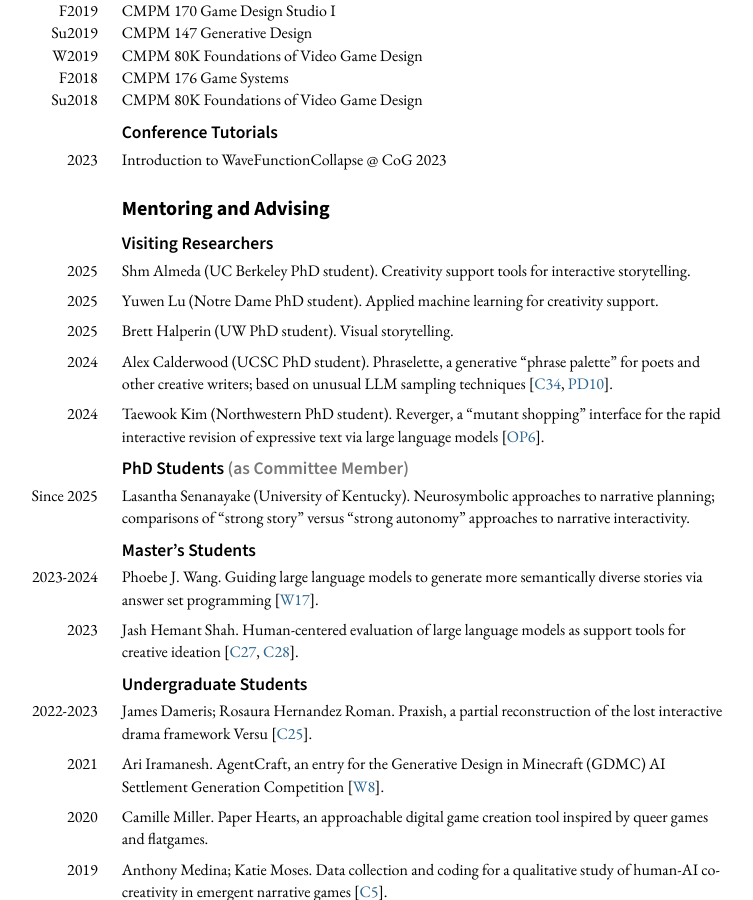
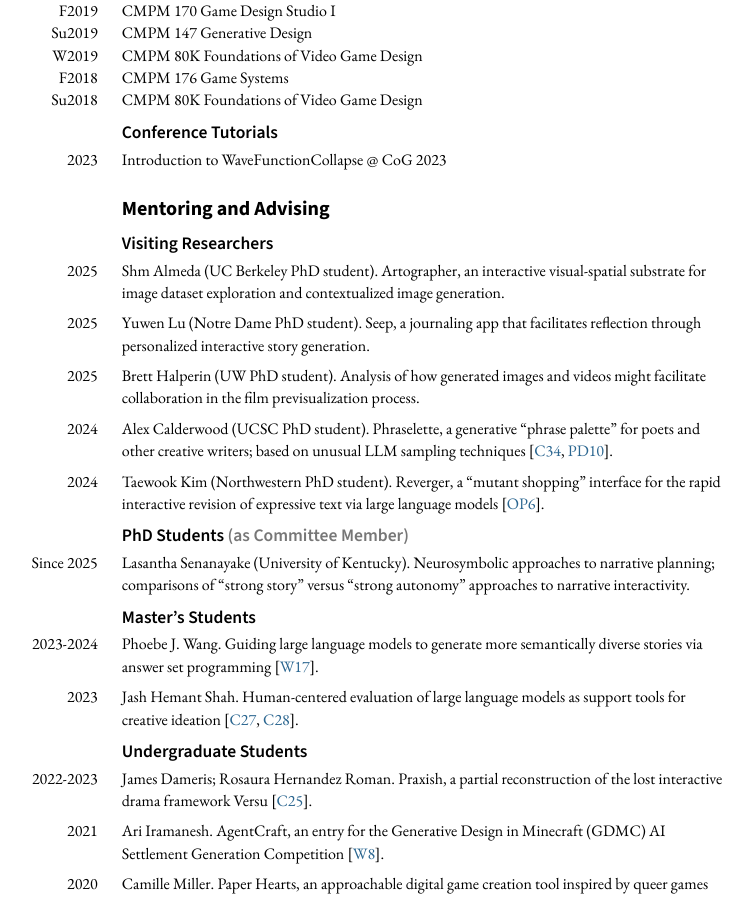
Before and after one commit to mkremins/mkremins.github.io, a Jekyll site: the page built from cv/index.html, in a window 1280 px wide and 900 px high, scrolled down 11812 px. Shown: the whole window, without its empty margins (261-1014 px from the left). Built offline with Jekyll 4.4.1, drawn with Linux system fonts in a browser that asks for light colours.

Commit message:
Update 2025 visitor project descriptions

```diff
--- a/cv/index.html
+++ b/cv/index.html
@@ -389,15 +389,15 @@ layout: null
       <h3>Visiting Researchers</h3>
       <div class="dated-entry">
         <div class="dated-date">2025</div>
-        <div class="dated-content">Shm Almeda (UC Berkeley PhD student). Creativity support tools for interactive storytelling.</div>
+        <div class="dated-content">Shm Almeda (UC Berkeley PhD student). Artographer, an interactive visual-spatial substrate for image dataset exploration and contextualized image generation.</div>
       </div>
       <div class="dated-entry">
         <div class="dated-date">2025</div>
-        <div class="dated-content">Yuwen Lu (Notre Dame PhD student). Applied machine learning for creativity support.</div>
+        <div class="dated-content">Yuwen Lu (Notre Dame PhD student). Seep, a journaling app that facilitates reflection through personalized interactive story generation.</div>
       </div>
       <div class="dated-entry">
         <div class="dated-date">2025</div>
-        <div class="dated-content">Brett Halperin (UW PhD student). Visual storytelling.</div>
+        <div class="dated-content">Brett Halperin (UW PhD student). Analysis of how generated images and videos might facilitate collaboration in the film previsualization process.</div>
       </div>
       <div class="dated-entry">
         <div class="dated-date">2024</div>
```
